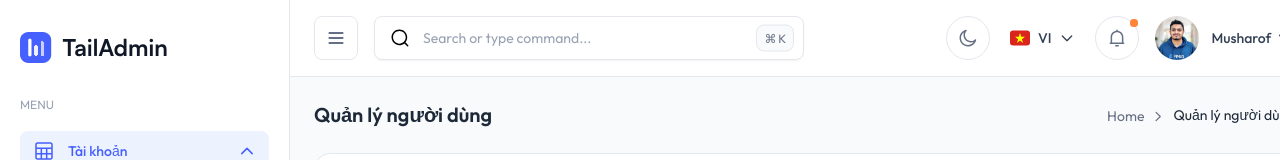
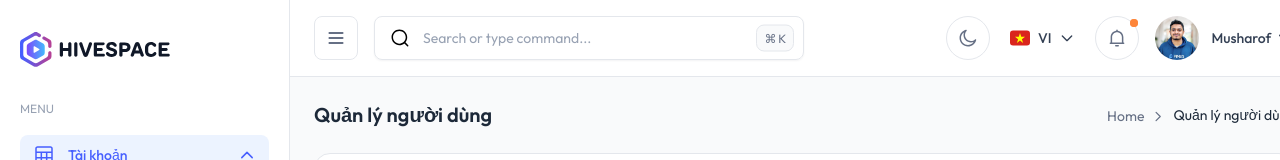
Before and after one commit to HiveSpaceTeam/hivespace.adminportal, a Vue app: page /account/user-management in a window 1280 px wide. Shown: the top 160 px of the page. Built offline with nearby package versions, Linux system fonts and the light colour scheme; what vue3-apexcharts would draw is missing.

Commit message:
feat: update logo assets in sidebar and header components
- Added new light logo SVG file at `public/images/logo/logo-light.svg`.
- Updated `AppSidebar.vue` to use the new light logo for the default state.
- Updated `HeaderLogo.vue` to use the new light logo for the mobile view.

```diff
--- a/src/components/layout/AppSidebar.vue
+++ b/src/components/layout/AppSidebar.vue
@@ -14,8 +14,8 @@
       !isExpanded && !isHovered ? 'lg:justify-center' : 'justify-start',
     ]">
       <router-link to="/demo">
-        <img v-if="isExpanded || isHovered || isMobileOpen" class="dark:hidden" src="/images/logo/logo.svg" alt="Logo"
-          width="150" height="40" />
+        <img v-if="isExpanded || isHovered || isMobileOpen" class="dark:hidden" src="/images/logo/logo-light.svg"
+          alt="Logo" width="150" height="40" />
         <img v-if="isExpanded || isHovered || isMobileOpen" class="hidden dark:block" src="/images/logo/logo-dark.svg"
           alt="Logo" width="150" height="40" />
         <img v-else src="/images/logo/logo-icon.svg" alt="Logo" width="32" height="32" />
--- a/src/components/layout/header/HeaderLogo.vue
+++ b/src/components/layout/header/HeaderLogo.vue
@@ -1,6 +1,6 @@
 <template>
   <router-link to="/demo" class="lg:hidden">
-    <img class="dark:hidden" src="/images/logo/logo.svg" :alt="$t('common.menu')" />
+    <img class="dark:hidden" src="/images/logo/logo-light.svg" :alt="$t('common.menu')" />
     <img class="hidden dark:block" src="/images/logo/logo-dark.svg" :alt="$t('common.menu')" />
   </router-link>
 </template>
```
Also changed, not shown: public/images/logo/logo-dark.svg, public/images/logo/logo-light.svg (added).
